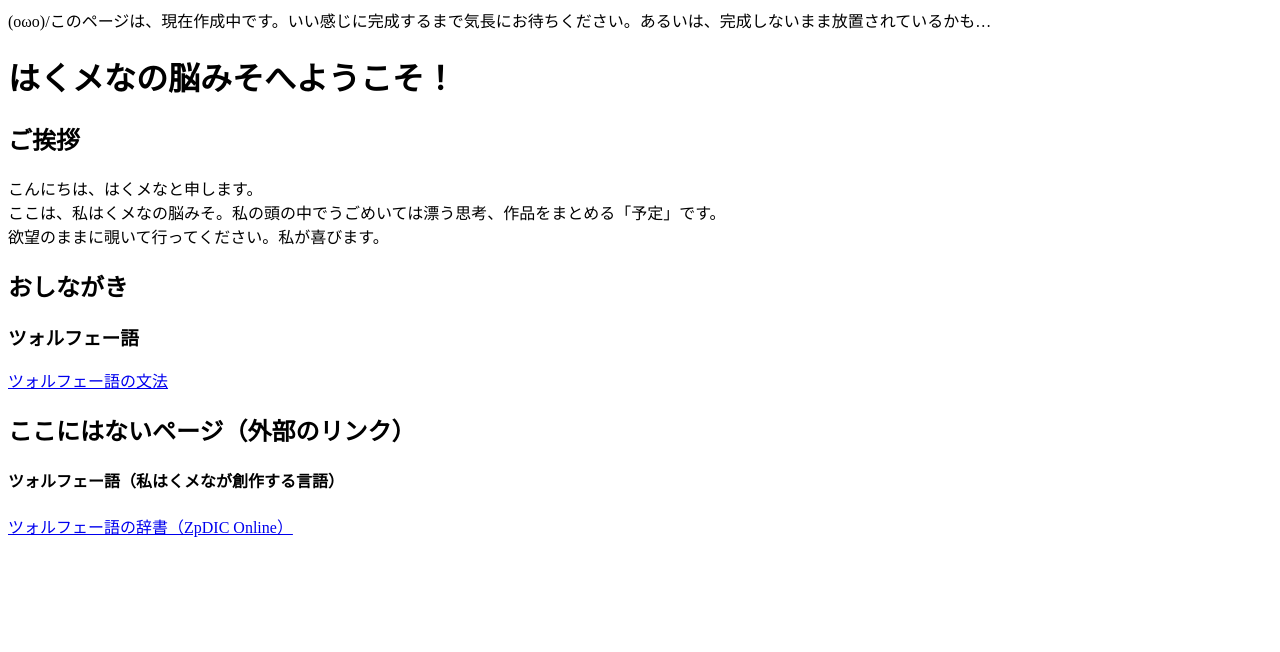
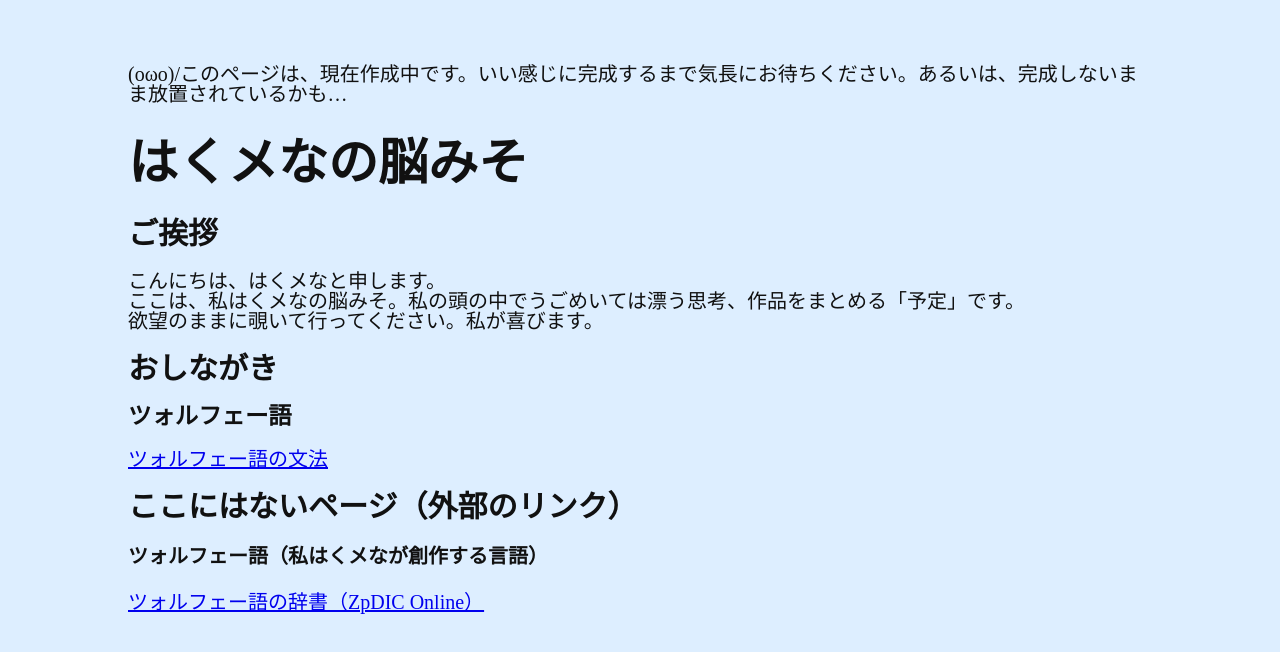
Before and after one commit to HAKUxNA/HAKUxNA.github.io, a plain HTML site: page index.html in a window 1280 px wide. Drawn offline with Linux system fonts and the light colour scheme.

Commit message:
Update index.html

```diff
--- a/index.html
+++ b/index.html
@@ -4,11 +4,12 @@
     <meta charset="UTF-8">
     <meta name="viewport" content="width=device-width, initial-scale=1.0">
     <title>はくメなの脳みそ | HAKUxNA</title>
+    <link rel = "stylesheet" type = text/css href = "style.css">
 </head>
 <body>
     (oωo)/このページは、現在作成中です。いい感じに完成するまで気長にお待ちください。あるいは、完成しないまま放置されているかも…
 
-    <h1>はくメなの脳みそへようこそ！</h1>
+    <h1>はくメなの脳みそ</h1>
 
         <h2>ご挨拶</h2>
 
```
